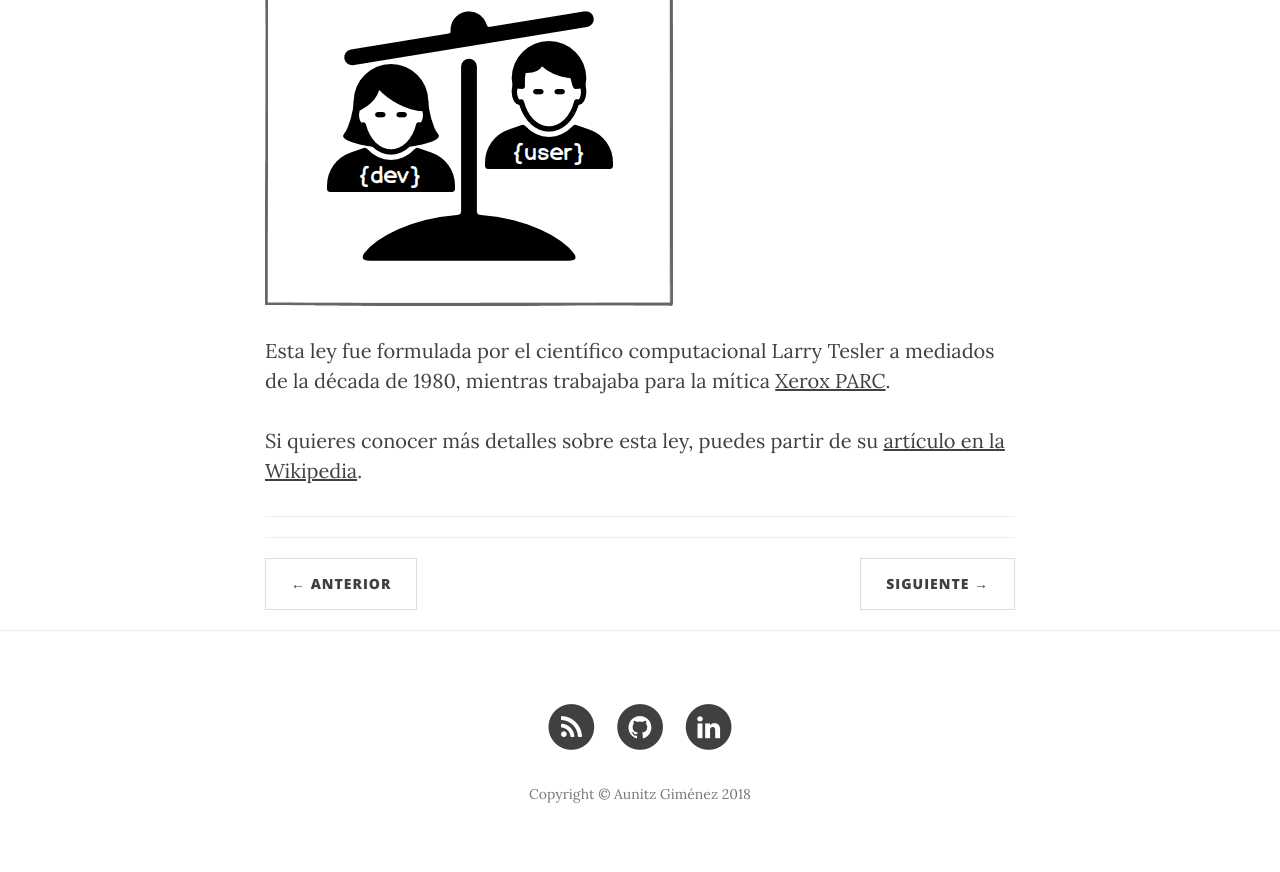
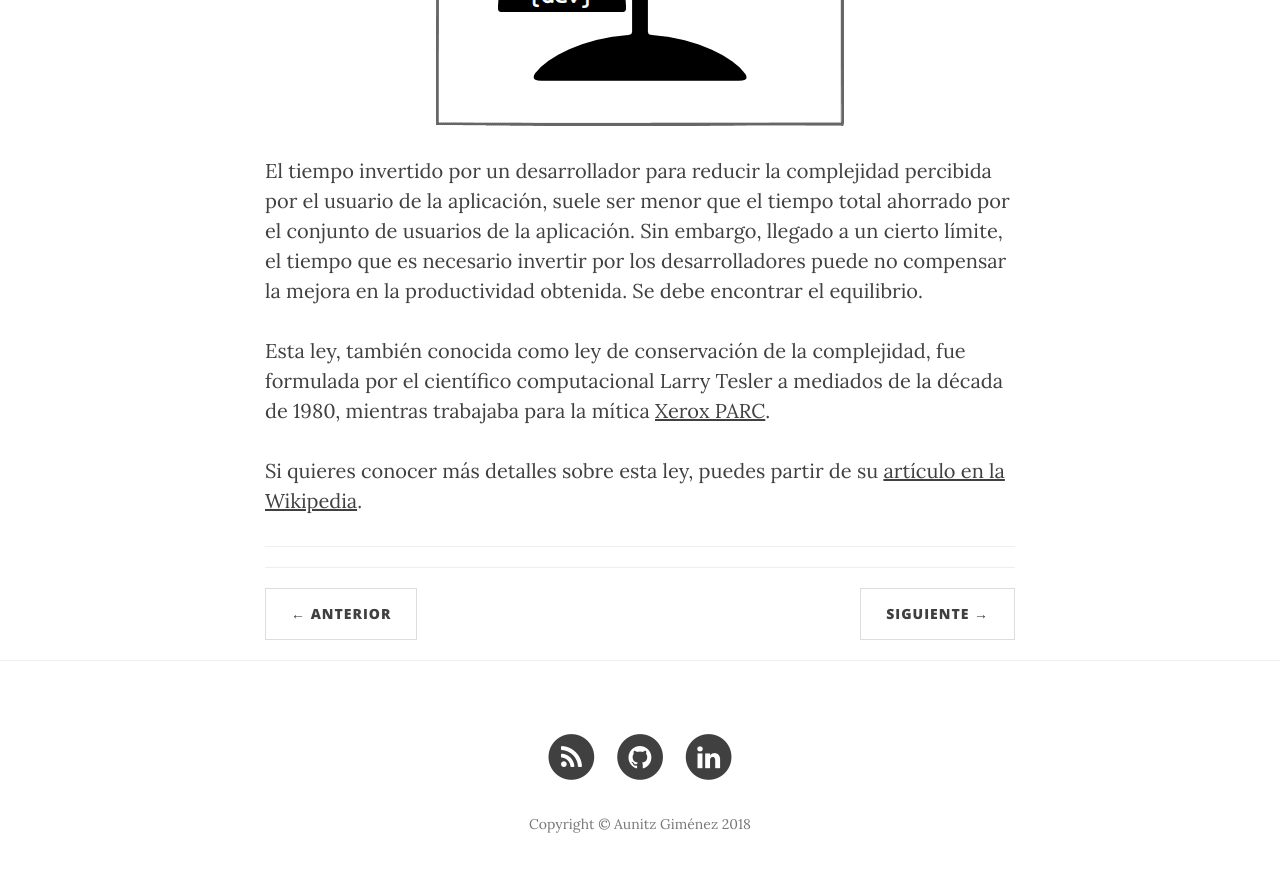
Before and after one commit to aunitz/beta, a Jekyll site: the page built from _posts/2018-01-23-ley-08-ley-de-tesler.markdown, in a window 1280 px wide and 900 px high, scrolled down 889 px. Shown: the top 872 px of the window. Built offline with Jekyll 4.4.1, drawn with Linux system fonts in a browser that asks for light colours; nearby versions of some CDN libraries; comment, search, counter and statistics services are not loaded.

Commit message:
Corrección de texto y centrado de la imagen.

```diff
--- a/_posts/2018-01-23-ley-08-ley-de-tesler.markdown
+++ b/_posts/2018-01-23-ley-08-ley-de-tesler.markdown
@@ -11,10 +11,10 @@ header-img: "img/post-bg-23.jpg"
 
 <p>La cuestión es quién deberá anfrentarse a ella: el desarrollador o el usuario.</p>
 
+<p><img src="{{ site.baseurl }}/img/ley-08-ley-de-tesler.png" alt="Ilustración de la Ley 08 de usabilidad: Ley de Tesler" class="center-block"></p>
+
 <p>El tiempo invertido por un desarrollador para reducir la complejidad percibida por el usuario de la aplicación, suele ser menor que el tiempo total ahorrado por el conjunto de usuarios de la aplicación. Sin embargo, llegado a un cierto límite, el tiempo que es necesario invertir por los desarrolladores puede no compensar la mejora en la productividad obtenida. Se debe encontrar el equilibrio.</p>
 
-<p><img src="{{ site.baseurl }}/img/ley-08-ley-de-tesler.png" alt="Ilustración de la Ley 08 de usabilidad: Ley de Tesler"></p>
-
-<p>Esta ley fue formulada por el científico computacional Larry Tesler a mediados de la década de 1980, mientras trabajaba para la mítica <a href="https://es.wikipedia.org/wiki/Xerox_PARC" target="_blank">Xerox PARC</a>.</p>
+<p>Esta ley, también conocida como ley de conservación de la complejidad, fue formulada por el científico computacional Larry Tesler a mediados de la década de 1980, mientras trabajaba para la mítica <a href="https://es.wikipedia.org/wiki/Xerox_PARC" target="_blank">Xerox PARC</a>.</p>
 
 <p>Si quieres conocer más detalles sobre esta ley, puedes partir de su <a href="https://en.wikipedia.org/wiki/Law_of_conservation_of_complexity" target="_blank">artículo en la Wikipedia</a>.</p>
```
